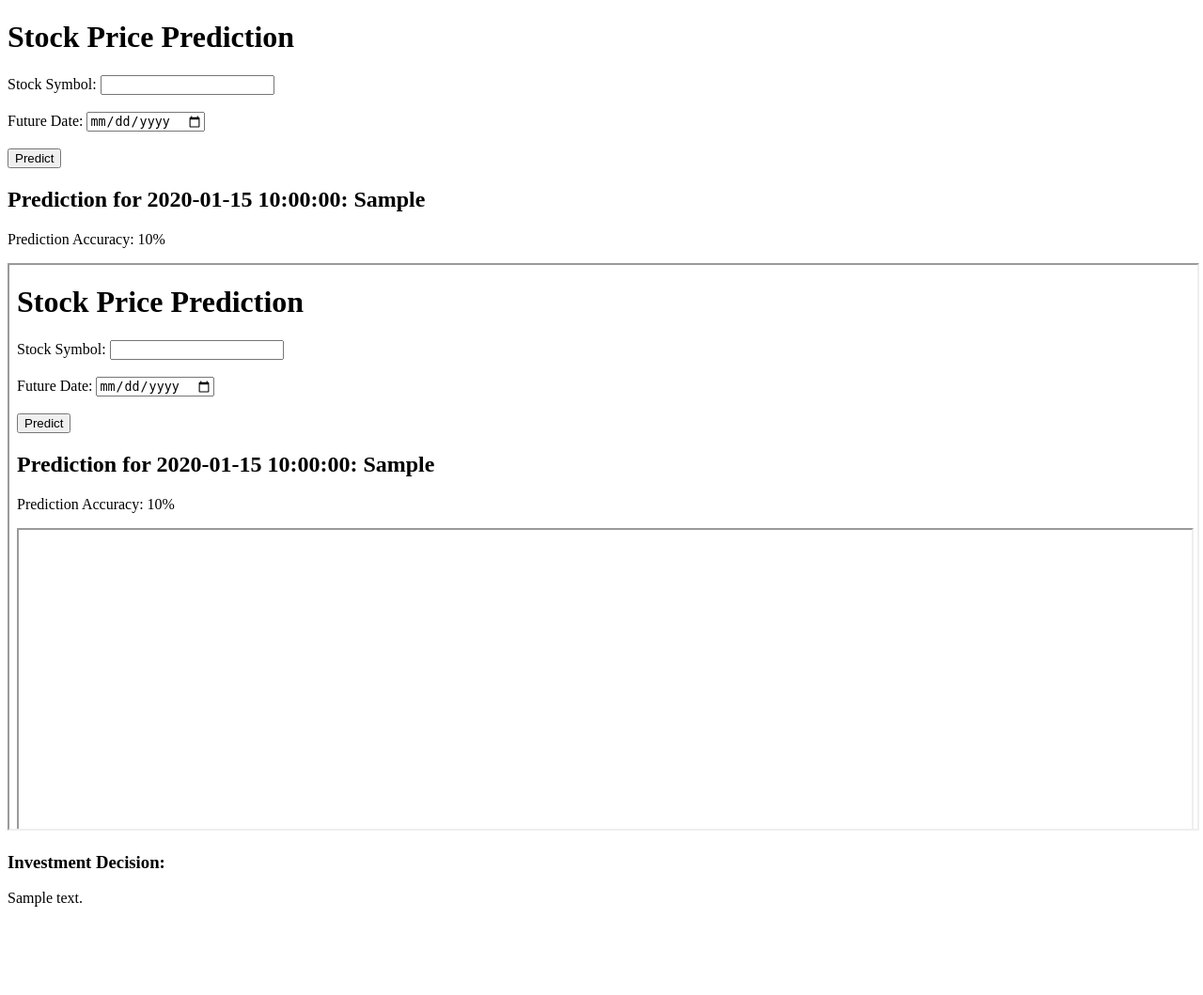
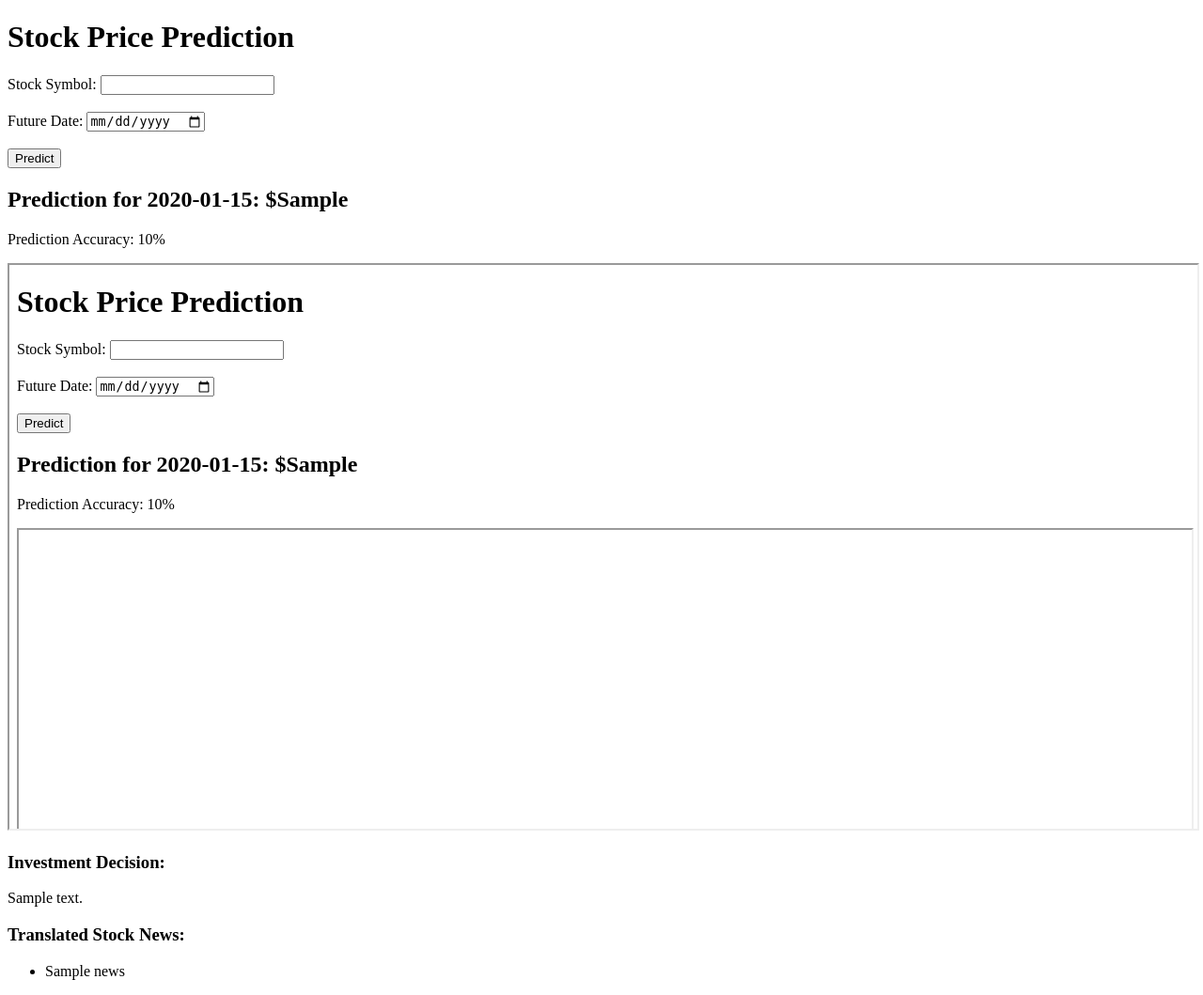
Before and after one commit to GourabGorai/Solution-Challenge-CodeFusion-Innovators, a Flask app: template templates/index.html in a window 1280 px wide. Shown: the whole page at 94% size. Before the commit the page ends 965 px from the top, so only its background shows below. Run offline with Flask 3, Linux system fonts and the light colour scheme; the template is opened without the code that fills it: most values are stand-ins (such as "Sample title", 1, 10 or a date in 2020); some libraries are stand-ins or nearby versions.

Commit message:
Update index.html

```diff
--- a/templates/index.html
+++ b/templates/index.html
@@ -19,11 +19,11 @@
     </form>
 
     {% if error_message %}
-        <p style="color: red;">{{ error_message }}</p>
+        <p class="error">{{ error_message }}</p>
     {% endif %}
 
     {% if future_prediction %}
-        <h2>Prediction for {{ future_date }}: {{ future_prediction }}</h2>
+        <h2>Prediction for {{ future_dates[-1] }}: ${{ future_prediction }}</h2>
     {% endif %}
 
     {% if accuracy_score %}
@@ -38,5 +38,17 @@
         <h3>Investment Decision:</h3>
         <p>{{ investment_decision }}</p>
     {% endif %}
+
+    <!-- Display Translated News Below Investment Suggestion -->
+    {% if stock_news %}
+        <div class="news-section">
+            <h3>Translated Stock News:</h3>
+            <ul>
+                {% for news in stock_news %}
+                    <li>{{ news }}</li>
+                {% endfor %}
+            </ul>
+        </div>
+    {% endif %}
 </body>
 </html>
```
